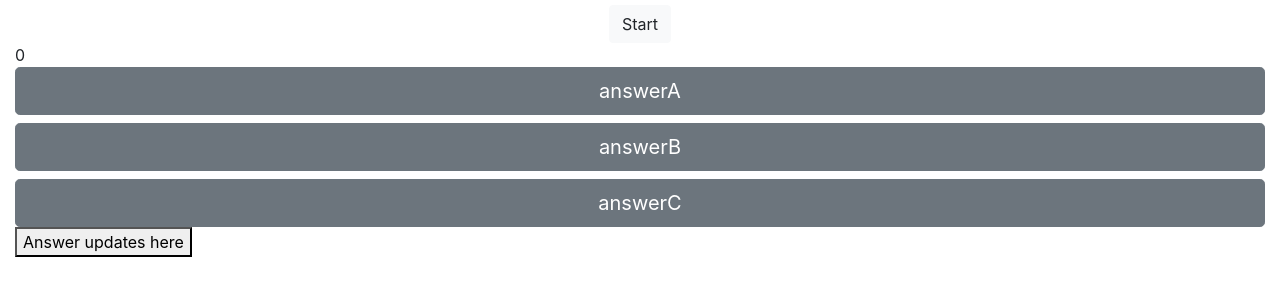
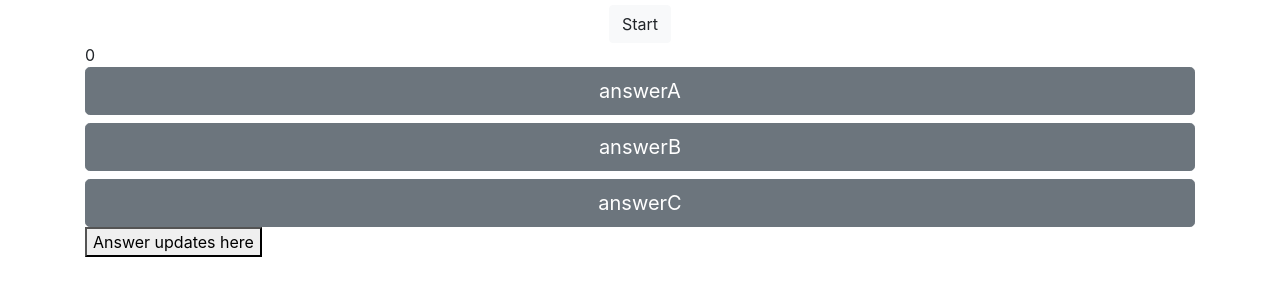
Before and after one commit to TLomba/Homework_4, a plain HTML site: page index.html in a window 1280 px wide. Shown: the part 97-392 px from the top of the page. Drawn offline with nearby package versions, Linux system fonts and the light colour scheme.

Commit message:
another commit

```diff
--- a/index.html
+++ b/index.html
@@ -15,6 +15,7 @@
 
 <body>
     <div class="container-fluid">
+        <div class="container">
             <div class=row-1>
                 <h1 class="text-center">Famous Scientists Quiz</h1>
             </div>
@@ -31,9 +32,11 @@
                 <button type="button" class="btn btn-secondary btn-lg btn-block">answerB</button>
                 <button type="button" class="btn btn-secondary btn-lg btn-block">answerC</button>
                 <div class="container row" id="quiz">
-                <!-- WHy does it update in a button?! -->
+                    <!-- Why does it update in a button?! -->
                     <button type="button" id="button">Answer updates here</button>
                     <div id="results"></div>
+                </div>
+            </div>
         </div>
     </div>
     <script src="https://code.jquery.com/jquery-3.3.1.slim.min.js"
```
Lines whose indentation alone changed are shown as unchanged.
